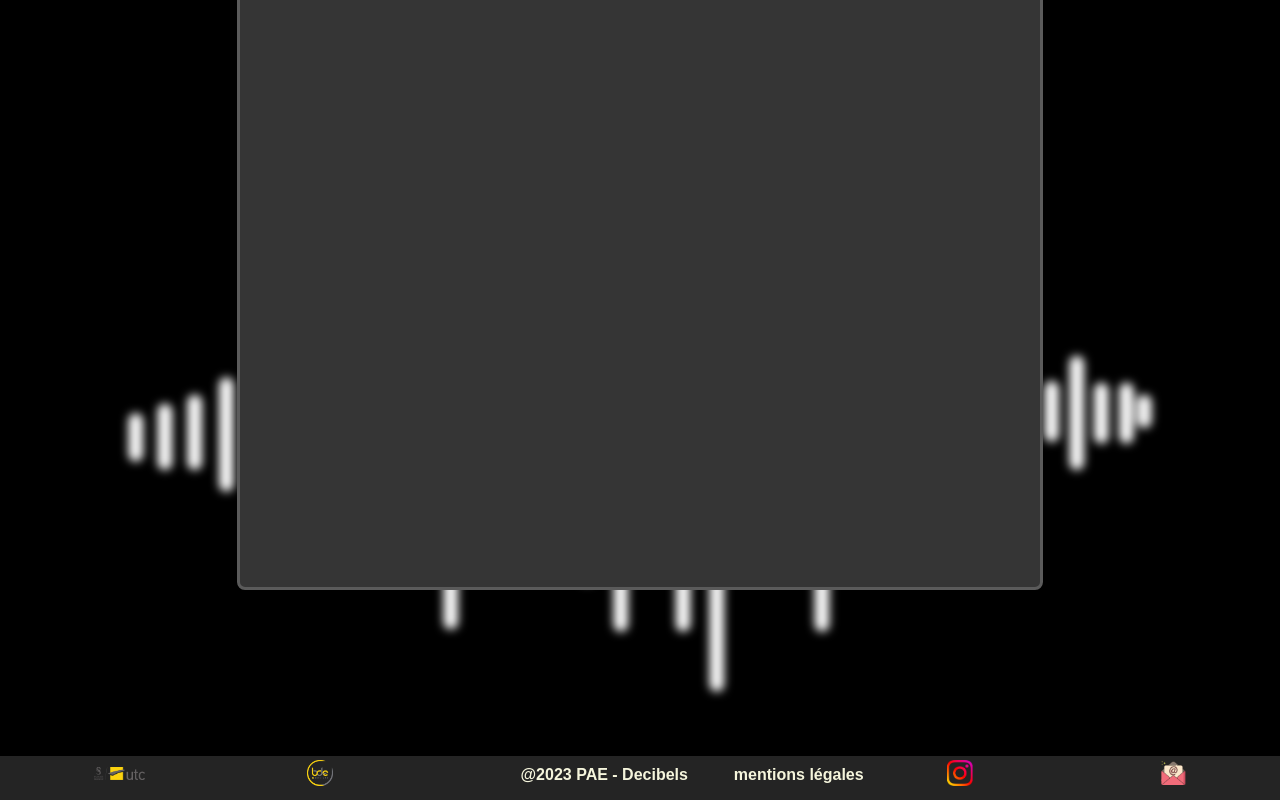
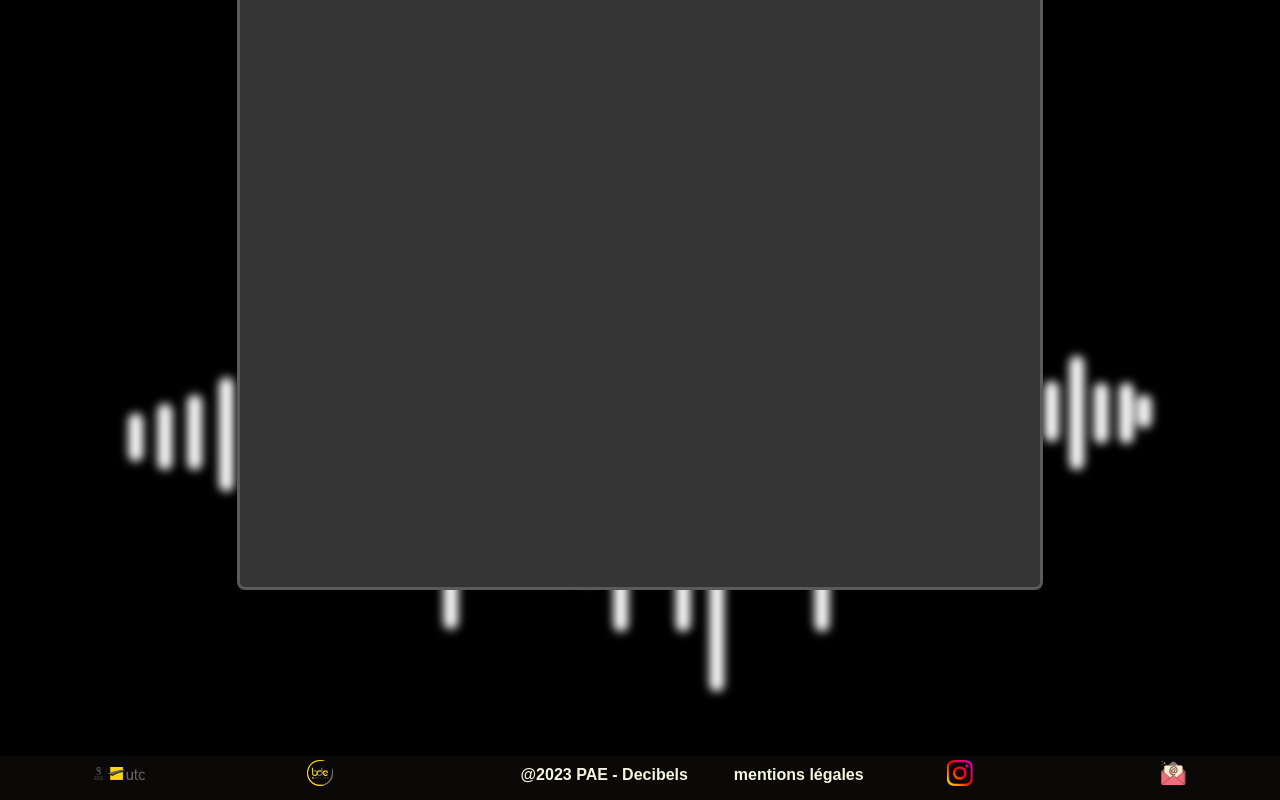
Before and after one commit to Decibels-UTC/website, a React (Create React App) app: page /legals in a window 1280 px wide. Shown: the part 441-1241 px from the top of the page. Built offline with nearby package versions, Linux system fonts and the light colour scheme; a web font is replaced by a local one.

Commit message:
fix css everywhere

```diff
--- a/src/style/Footer.css
+++ b/src/style/Footer.css
@@ -1,5 +1,5 @@
 .wrapper {
-    background-color: #242424;
+    background-color: #0A0908;
     display: flex;
     justify-content: space-around; /* Ajuste l'espacement entre les éléments */
     align-items: center;
```
